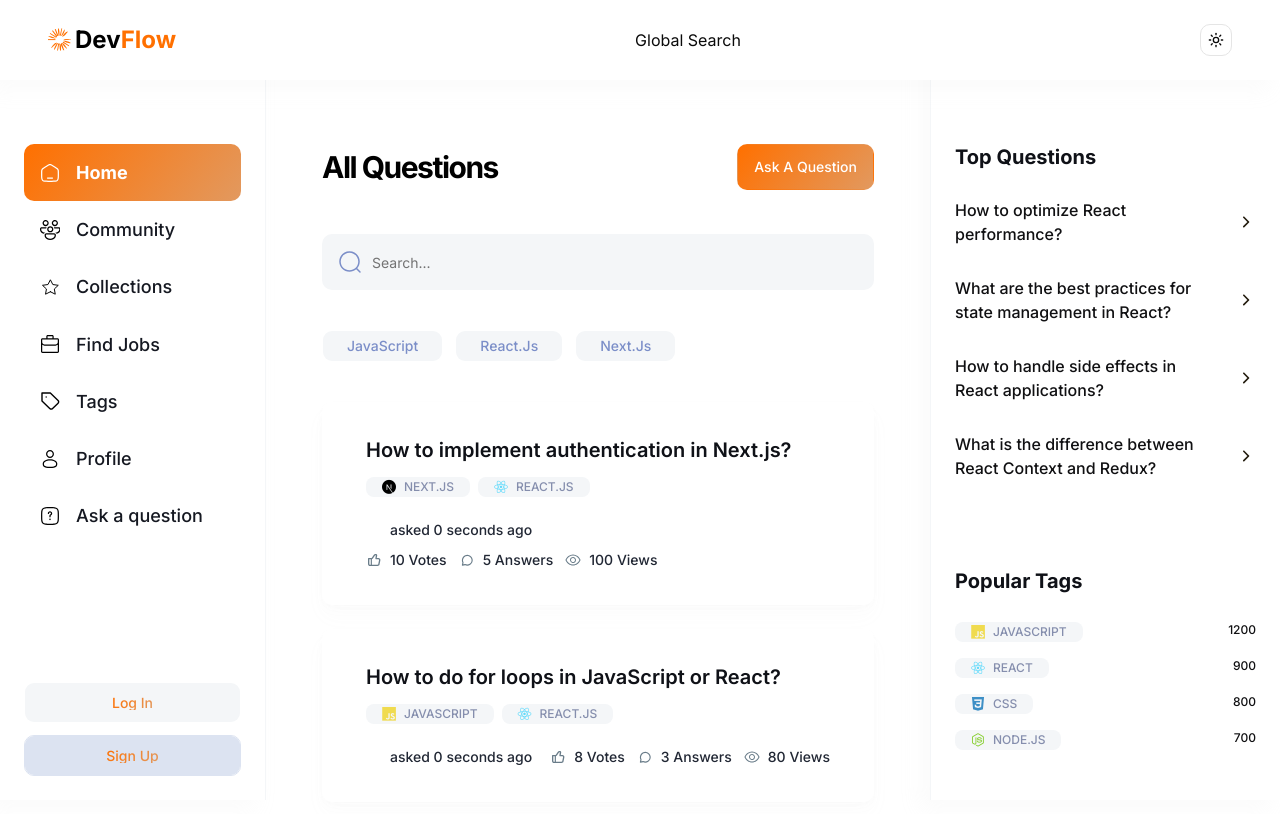
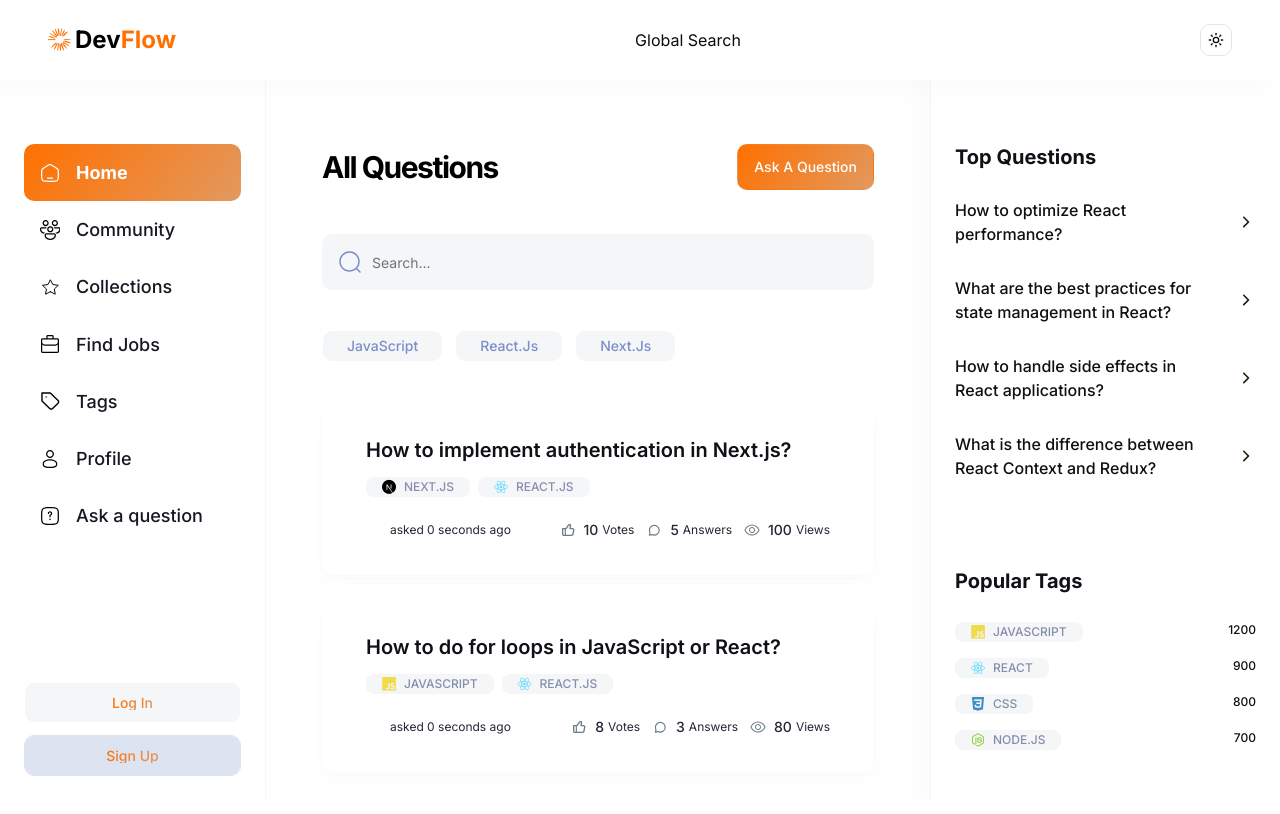
Before and after one commit to mirza-sync/dev-overflow, a Next.js app: page / in a window 1280 px wide. Shown: the top 814 px of the page. Built offline with nearby package versions, Linux system fonts and the light colour scheme; no server answers.

Commit message:
Improve styling

```diff
--- a/components/Metric.tsx
+++ b/components/Metric.tsx
@@ -1,3 +1,5 @@
+import Image from "next/image";
+
 interface MetricProps {
   imgUrl: string;
   alt: string;
@@ -21,15 +23,20 @@ const Metric = ({
 }: MetricProps) => {
   return (
     <div className="flex items-center gap-2">
-      <img
+      <Image
         src={imgUrl}
         alt={alt}
         width={16}
         height={16}
         className={imgStyles}
       />
-      <p className={textStyles}>
-        {value} {title}
+      <p className={`${textStyles} flex items-center gap-1`}>
+        {value}
+        <span
+          className={`small-regular line-clamp-1 ${isAuthor ? "max-sm:hidden" : ""}`}
+        >
+          {title}
+        </span>
       </p>
     </div>
   );
```
